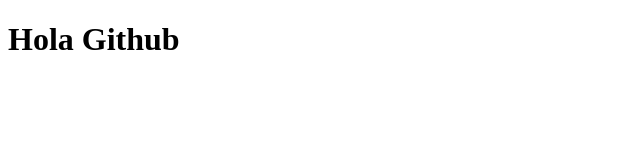
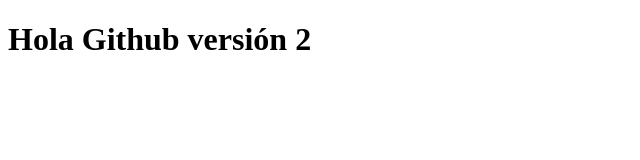
Before and after one commit to mellado827/pushPrueba, a plain HTML site: page index.html in a window 1280 px wide. Shown: the whole page, without its empty margins (0-640 px from the left). Drawn offline with Linux system fonts and the light colour scheme.

Commit message:
cambio en el título versión 2

```diff
--- a/index.html
+++ b/index.html
@@ -7,6 +7,6 @@
     <title>Document</title>
 </head>
 <body>
-    <h1>Hola Github</h1>
+    <h1>Hola Github versión 2</h1>
 </body>
 </html>
```
